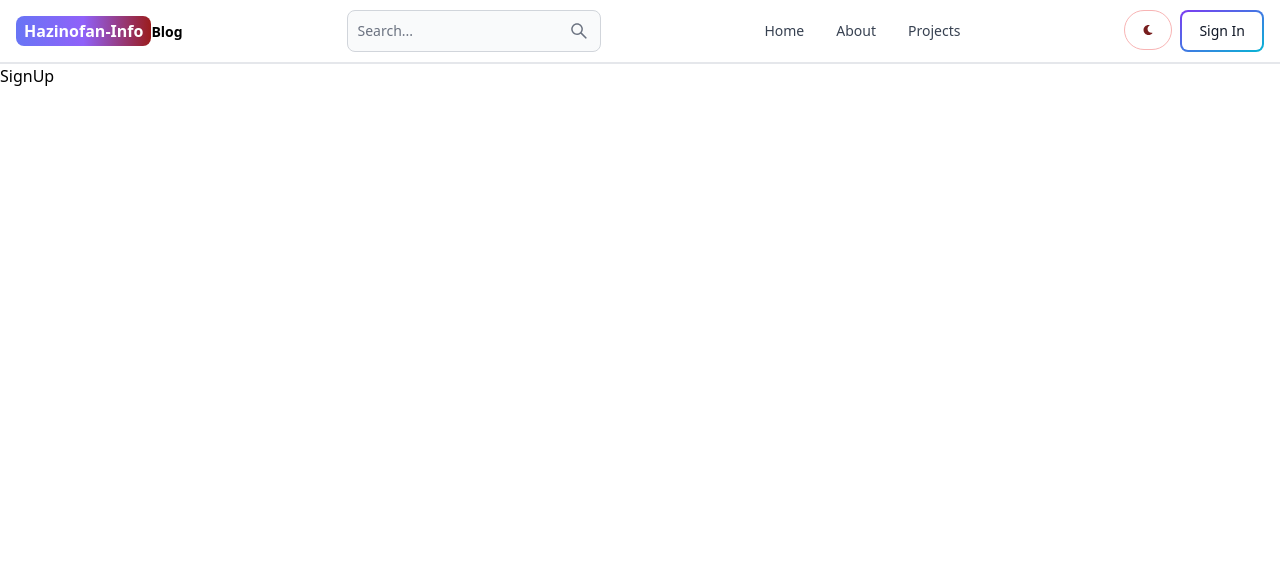
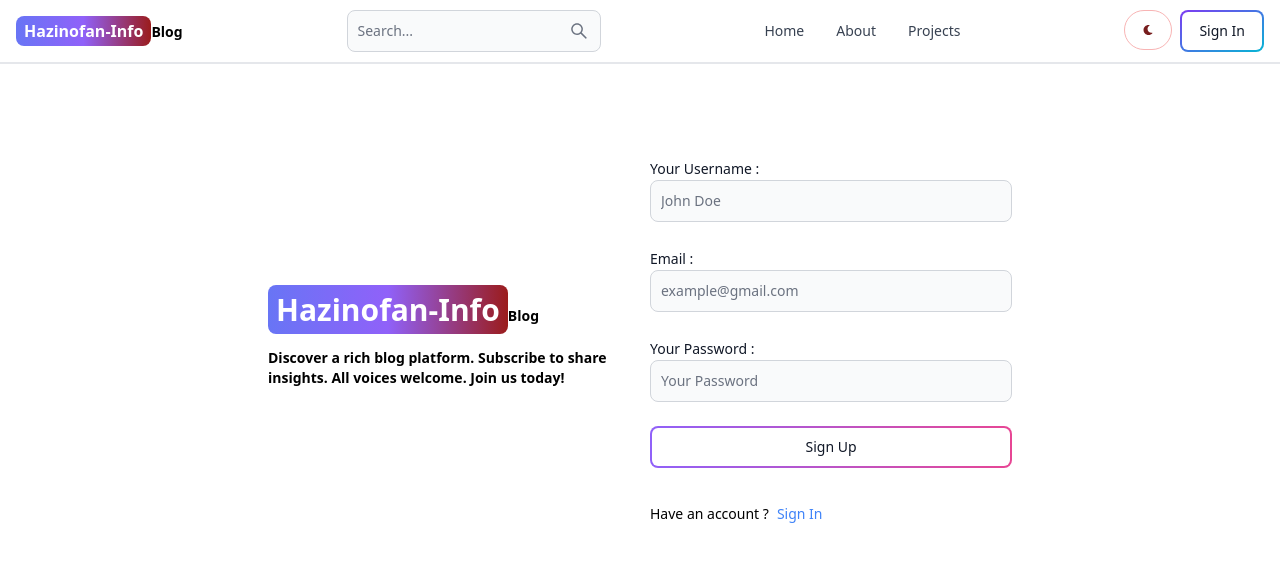
Before and after one commit to hazinofan/mern-blog, a React (Vite) app in the folder client/: page /SignUp in a window 1280 px wide. Shown: the top 562 px of the page. Built offline with nearby package versions, Linux system fonts and the light colour scheme.

Commit message:
create signup page UI

```diff
--- a/client/src/pages/SignUp.jsx
+++ b/client/src/pages/SignUp.jsx
@@ -1,9 +1,61 @@
-import React from 'react'
+import { Button, Label, TextInput } from 'flowbite-react';
+import React from 'react';
+import { Link } from 'react-router-dom';
 
 function SignUp() {
   return (
-    <div>SignUp</div>
-  )
+    <div className='min-h-screen mt-20'>
+      <div className="flex p-3 max-w-3xl mx-auto flex-col md:flex-row md:items-center gap-5">
+        <div className="flex-1">
+          <Link to='/' className='font-bold dark:text-white text-3xl'>
+            <span className='px-2 py-1 bg-gradient-to-r from-indigo-500 via-purple-500 to-red-800 rounded-lg text-white'>Hazinofan-Info</span>
+            <span className='text-sm'>Blog</span>
+          </Link>
+          <p className='text-sm mt-5 font-semibold'>
+            Discover a rich blog platform.
+            Subscribe to share insights. All voices welcome.
+            Join us today!
+          </p>
+        </div>
+
+        <div className="flex flex-col flex-1 gap-4">
+          <form>
+            <div className='mb-6'>
+              <Label value='Your Username :' />
+              <TextInput
+                type='text'
+                placeholder='John Doe'
+                id='username'
+              />
+            </div>
+            <div className='mb-6'>
+              <Label value='Email :' />
+              <TextInput
+                type='email'
+                placeholder='example@gmail.com'
+                id='email'
+              />
+            </div>
+            <div className='mb-6'>
+              <Label value='Your Password :' />
+              <TextInput
+                type='text'
+                placeholder='Your Password'
+                id='password'
+              />
+            </div>
+            <div className="flex justify-center">
+              <Button gradientDuoTone='purpleToPink' type='submit' className='w-full text-center' outline>Sign Up</Button>
+            </div>
+          </form>
+          <div className="flex gap-2 text-sm mt-5">
+            Have an account ?
+            <Link to='/signIn' className='text-blue-500'> Sign In </Link>
+          </div>
+        </div>
+      </div>
+    </div>
+  );
 }
 
-export default SignUp
+export default SignUp;
```
